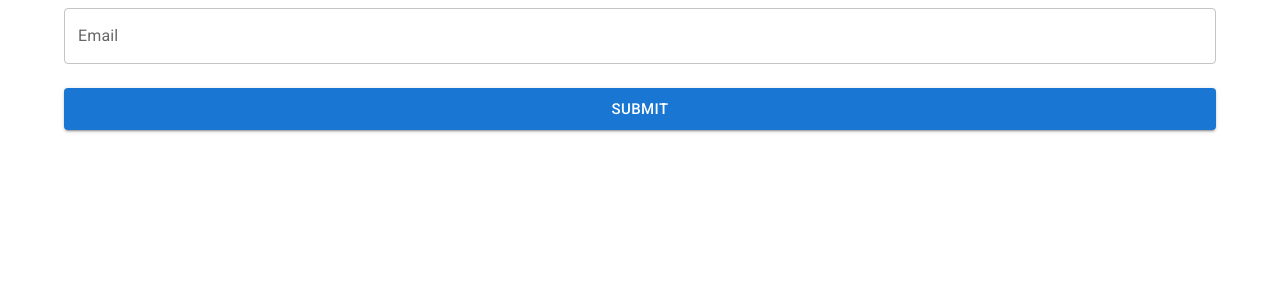
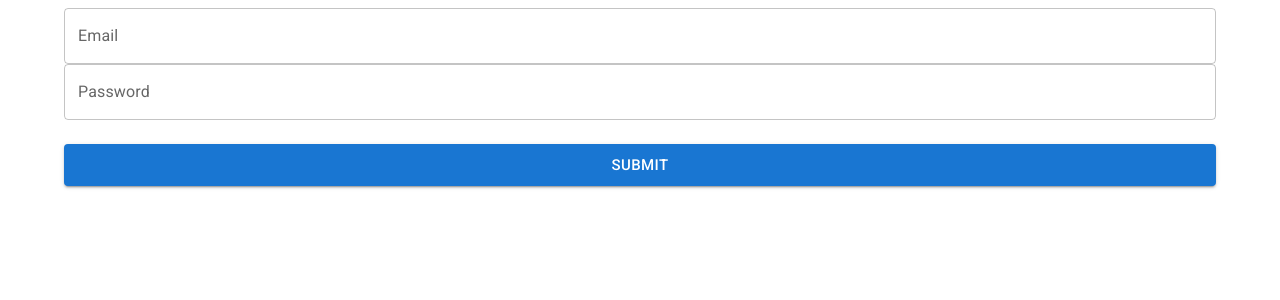
Before and after one commit to ronakmistrydev/mui-form-components, a React (Create React App) app: page / in a window 1280 px wide. Shown: the top 300 px of the page. Built offline with nearby package versions, Linux system fonts and the light colour scheme.

Commit message:
Password field

```diff
--- a/src/App.tsx
+++ b/src/App.tsx
@@ -4,12 +4,14 @@ import * as yup from 'yup';
 
 const validationSchema = yup.object().shape({
     email: yup.string().email('Invalid email').required('Email is required'),
+    password: yup.string().required('Password is required'),
 });
 
 function App() {
     const formik = useFormik({
         initialValues: {
             email: '',
+            password: '',
         },
         validationSchema,
         onSubmit: values => {
@@ -23,7 +25,6 @@ function App() {
                 component="form"
                 onSubmit={formik.handleSubmit}
             >
-
                 <TextField
                     fullWidth
                     id="email"
@@ -36,6 +37,20 @@ function App() {
                     value={formik.values.email}
                     error={formik.touched.email && Boolean(formik.errors.email)}
                     helperText={formik.errors.email && formik.touched.email ? formik.errors.email : ''}
+                />
+
+                <TextField
+                    fullWidth
+                    id="password"
+                    label="Password"
+                    name="password"
+                    type="password"
+                    variant="outlined"
+                    onChange={formik.handleChange}
+                    onBlur={formik.handleBlur}
+                    value={formik.values.password}
+                    error={formik.touched.password && Boolean(formik.errors.password)}
+                    helperText={formik.errors.password && formik.touched.password ? formik.errors.password : ''}
                 />
 
                 <Button
```
